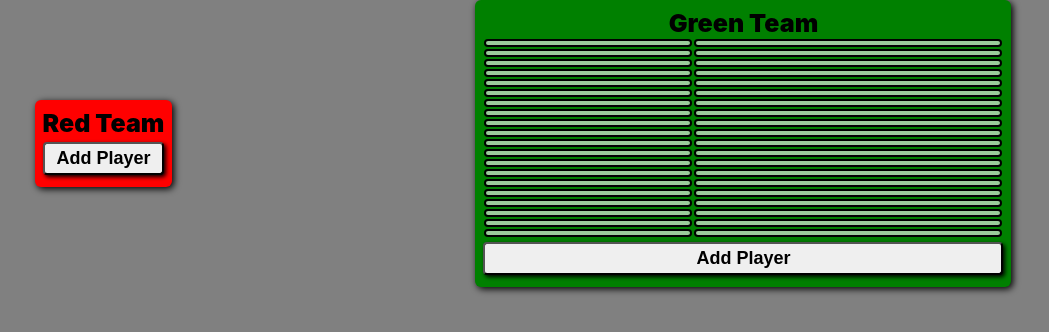
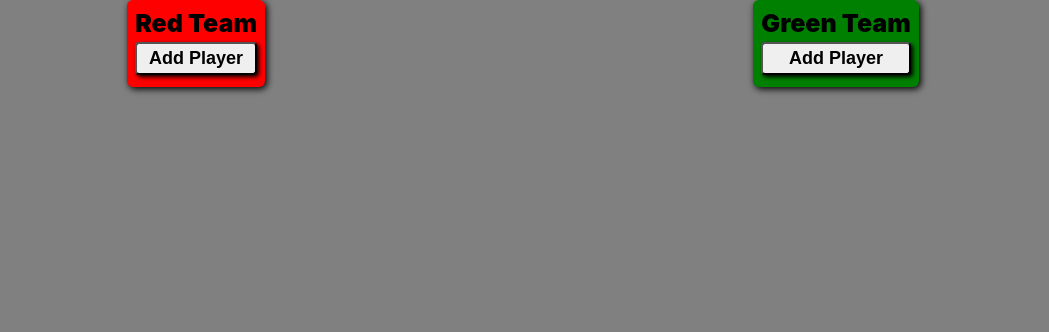
Before and after one commit to AMcQueen95/CSCE35103, a React (Create React App) app in the folder frontend/: page / in a window 1280 px wide. Shown: the top 332 px of the page, without its empty margins (117-1166 px from the left). Built offline with nearby package versions, Linux system fonts and the light colour scheme.

Commit message:
Completely finished first draft of front end player entry.

```diff
--- a/frontend/src/EntryScreen.js
+++ b/frontend/src/EntryScreen.js
@@ -43,24 +43,30 @@ function EntryScreen() {
         {playerID: null, playerName: null, playerTeam: null}
     ]);
     const [nextId, setNextId] = useState({redTeam: 0, greenTeam: 0});
+    const [currentPlayerTeam, setCurrentPlayerTeam] = useState("Red");
+
 
     const addPlayer = (playerName, playerTeam) => {
         // State change will cause component re-render
-        setPlayers([
-            ...players,
-            { playerID: nextId.redTeam, playerName: playerName, playerTeam: playerTeam }
-        ]);
-        if(playerTeam === "Red") {
-            setNextId({redTeam: nextId.redTeam + 1});
-        }
-        if(playerTeam === "Green") {
-            setNextId({greenTeam: nextId.greenTeam + 1});
-        }
+        setPlayers(prevPlayers => {
+            const newID = nextId[playerTeam === "Red" ? "redTeam" : "greenTeam"];
+            const updatedPlayers = [
+                ...prevPlayers,
+                { playerID: newID, playerName: playerName, playerTeam: playerTeam }
+            ];
+            return updatedPlayers;
+        });
+
+        setNextId(prevNextId => ({
+            ...prevNextId,
+            [playerTeam === "Red" ? "redTeam" : "greenTeam"]: prevNextId[playerTeam === "Red" ? "redTeam" : "greenTeam"] + 1
+        }));
     }
 
 
-    const togglePopup = () => {
-        setPopup({ isShown: !popup.isShown });
+    const togglePopup = (playerTeam) => {
+        setPopup(prevPopup => ({ isShown: !prevPopup.isShown }));
+        setCurrentPlayerTeam(playerTeam);
     };
 
     const entryClass = {name: `PlayerEntryInput ${popup.isShown ? "Shown" : ""}`};
@@ -68,7 +74,7 @@ function EntryScreen() {
     return (
         <div>
             <div id="_PlayerEntryPopup" className={entryClass.name}>
-                <PlayerEntryPopup togglePopup={togglePopup} addPlayer={addPlayer} playerTeam={"Red"}></PlayerEntryPopup>
+                <PlayerEntryPopup togglePopup={togglePopup} addPlayer={addPlayer} playerTeam={currentPlayerTeam}></PlayerEntryPopup>
             </div>
             <div className="EntrySlots">
                 <div className="Red Team">
@@ -78,31 +84,16 @@ function EntryScreen() {
                         .map((player) => (
                             <PlayerSlot key={player.playerID} playerID={player.playerID} playerName={player.playerName}/>
                     ))}
-                    <button onClick={togglePopup}>Add Player</button>
+                    <button onClick={() => togglePopup("Red")}>Add Player</button>
                 </div>
                 <div className="Green Team">
                     <p>Green Team</p>
-                    <PlayerSlot></PlayerSlot>
-                    <PlayerSlot></PlayerSlot>
-                    <PlayerSlot></PlayerSlot>
-                    <PlayerSlot></PlayerSlot>
-                    <PlayerSlot></PlayerSlot>
-                    <PlayerSlot></PlayerSlot>
-                    <PlayerSlot></PlayerSlot>
-                    <PlayerSlot></PlayerSlot>
-                    <PlayerSlot></PlayerSlot>
-                    <PlayerSlot></PlayerSlot>
-                    <PlayerSlot></PlayerSlot>
-                    <PlayerSlot></PlayerSlot>
-                    <PlayerSlot></PlayerSlot>
-                    <PlayerSlot></PlayerSlot>
-                    <PlayerSlot></PlayerSlot>
-                    <PlayerSlot></PlayerSlot>
-                    <PlayerSlot></PlayerSlot>
-                    <PlayerSlot></PlayerSlot>
-                    <PlayerSlot></PlayerSlot>
-                    <PlayerSlot></PlayerSlot>
-                    <button onClick={togglePopup}>Add Player</button>
+                    {players
+                        .filter(player => player.playerID != null && player.playerTeam === "Green")
+                        .map((player) => (
+                            <PlayerSlot key={player.playerID} playerID={player.playerID} playerName={player.playerName}/>
+                    ))}
+                    <button onClick={() => togglePopup("Green")}>Add Player</button>
                 </div>
             </div>
         </div>
```
